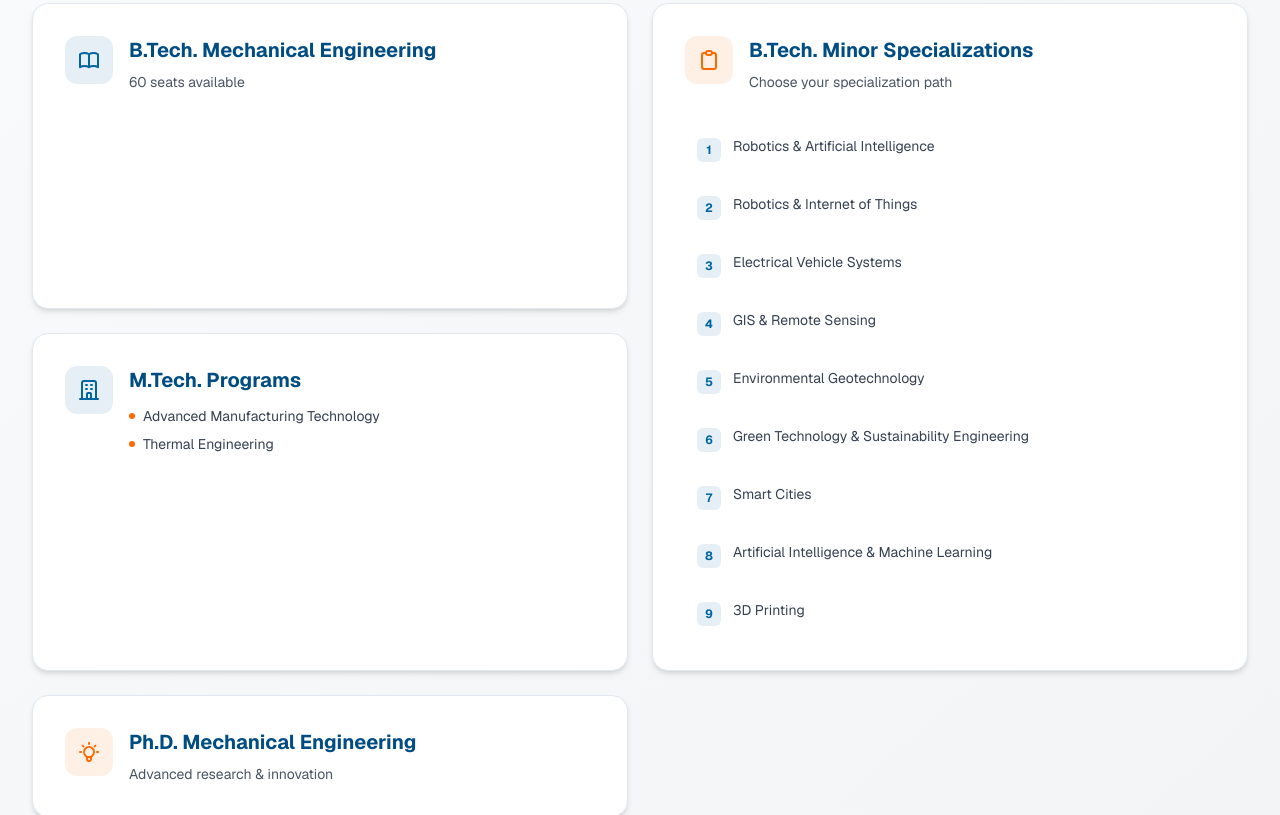
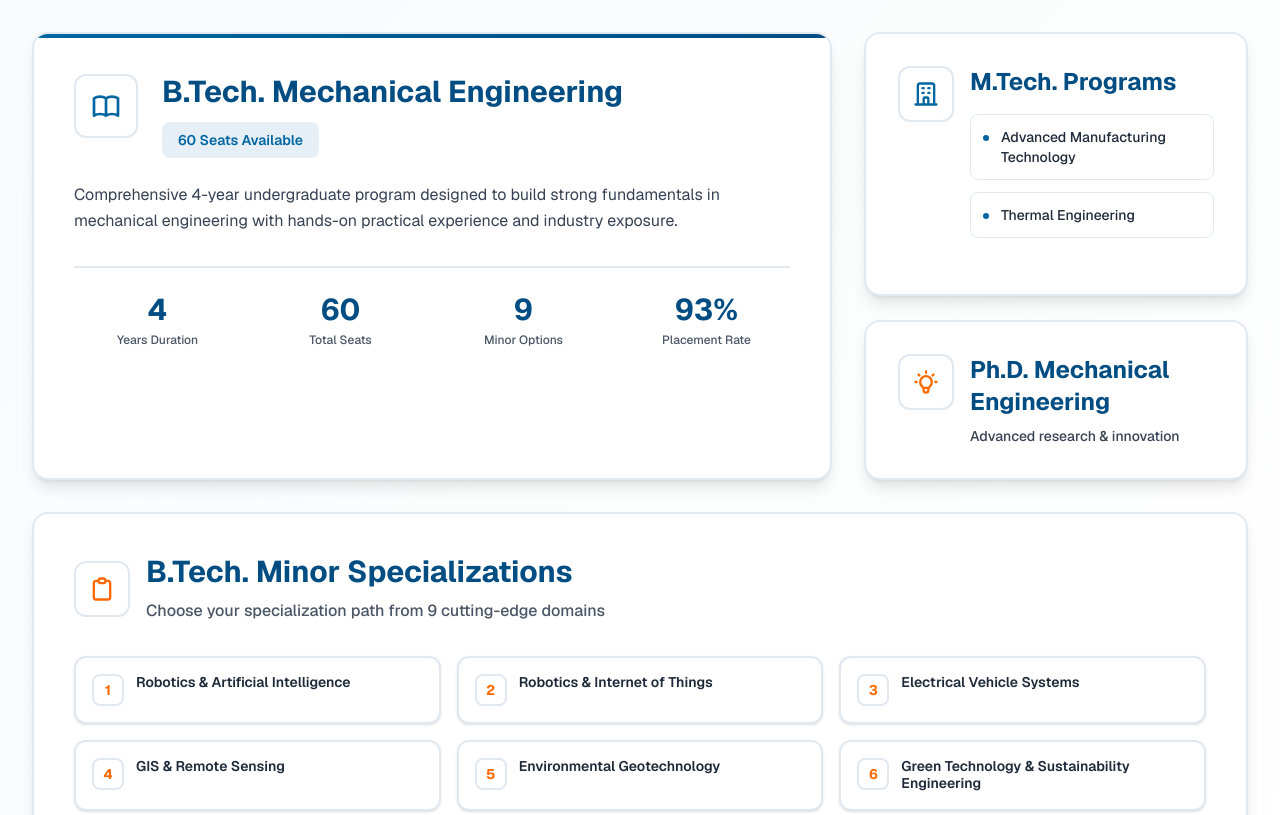
Before and after one commit to meetjaka/Mechanical, a Next.js app: page /about in a window 1280 px wide. Shown: the part 1340-2155 px from the top of the page. Built offline with nearby package versions, Linux system fonts and the light colour scheme.

Commit message:
Redesign programs section with professional border-based layout and clean design

```diff
--- a/app/about/page.js
+++ b/app/about/page.js
@@ -118,104 +118,154 @@ export default function AboutPage() {
         </div>
 
         {/* Programs Section */}
-        <div className="bg-gradient-to-br from-gray-50 to-gray-100 py-16 md:py-20">
+        <div className="bg-gradient-to-br from-gray-50 to-white py-16 md:py-20">
           <div className="max-w-7xl mx-auto px-6 lg:px-8">
-            <div className="text-center mb-12">
+            <div className="text-center mb-12 md:mb-16">
               <div className="inline-block px-4 py-2 bg-[#0066A1]/10 text-[#0066A1] rounded-md text-sm font-semibold tracking-wide mb-3">
                 Academic Programs
               </div>
-              <h2 className="text-3xl md:text-4xl font-bold text-[#004D83] mb-3">
+              <h2 className="text-3xl md:text-4xl lg:text-5xl font-bold text-[#004D83] mb-3">
                 Our <span className="text-[#0066A1]">Programs</span>
               </h2>
-              <p className="text-gray-600 max-w-2xl mx-auto">
+              <p className="text-gray-600 max-w-2xl mx-auto text-base md:text-lg">
                 The Department of Mechanical Engineering offers comprehensive programs across undergraduate, postgraduate, and doctoral levels
               </p>
             </div>
 
-            <div className="grid md:grid-cols-2 gap-6">
-              {/* B.Tech Program */}
-              <div className="bg-white p-6 md:p-8 rounded-2xl shadow-md hover:shadow-xl transition-shadow duration-300 border border-gray-200">
-                <div className="flex items-start gap-4">
-                  <div className="w-12 h-12 bg-[#0066A1]/10 rounded-xl flex items-center justify-center flex-shrink-0">
-                    <svg className="w-6 h-6 text-[#0066A1]" fill="none" stroke="currentColor" viewBox="0 0 24 24">
+            <div className="grid grid-cols-1 lg:grid-cols-3 gap-6 lg:gap-8">
+              {/* B.Tech Program - Large Featured Card */}
+              <div className="lg:col-span-2 group relative bg-white rounded-2xl shadow-lg hover:shadow-2xl transition-all duration-500 overflow-hidden border-2 border-[#0066A1] transform hover:-translate-y-1">
+                <div className="absolute top-0 left-0 right-0 h-1 bg-gradient-to-r from-[#0066A1] to-[#004D83]"></div>
+
+                <div className="p-8 md:p-10">
+                  <div className="flex items-start gap-6 mb-6">
+                    <div className="w-16 h-16 border-2 border-[#0066A1] rounded-xl flex items-center justify-center flex-shrink-0 group-hover:scale-105 transition-all duration-300">
+                      <svg className="w-8 h-8 text-[#0066A1]" fill="none" stroke="currentColor" viewBox="0 0 24 24">
                         <path strokeLinecap="round" strokeLinejoin="round" strokeWidth={2} d="M12 6.253v13m0-13C10.832 5.477 9.246 5 7.5 5S4.168 5.477 3 6.253v13C4.168 18.477 5.754 18 7.5 18s3.332.477 4.5 1.253m0-13C13.168 5.477 14.754 5 16.5 5c1.747 0 3.332.477 4.5 1.253v13C19.832 18.477 18.247 18 16.5 18c-1.746 0-3.332.477-4.5 1.253" />
                       </svg>
                     </div>
                     <div className="flex-1">
-                    <h3 className="text-xl font-bold text-[#004D83] mb-2">
+                      <h3 className="text-2xl md:text-3xl font-bold text-[#004D83] mb-3">
                         B.Tech. Mechanical Engineering
                       </h3>
-                    <p className="text-sm text-gray-600">60 seats available</p>
+                      <span className="inline-block text-[#0066A1] text-sm font-semibold bg-[#0066A1]/10 px-4 py-2 rounded-lg">
+                        60 Seats Available
+                      </span>
+                    </div>
+                  </div>
+
+                  <p className="text-gray-700 text-sm md:text-base leading-relaxed mb-8">
+                    Comprehensive 4-year undergraduate program designed to build strong fundamentals in mechanical engineering with hands-on practical experience and industry exposure.
+                  </p>
+
+                  {/* Key Highlights */}
+                  <div className="grid grid-cols-2 md:grid-cols-4 gap-4 pt-6 border-t-2 border-gray-100">
+                    <div className="text-center">
+                      <div className="text-3xl font-bold text-[#004D83] mb-1">4</div>
+                      <div className="text-xs text-gray-600 font-medium">Years Duration</div>
+                    </div>
+                    <div className="text-center">
+                      <div className="text-3xl font-bold text-[#004D83] mb-1">60</div>
+                      <div className="text-xs text-gray-600 font-medium">Total Seats</div>
+                    </div>
+                    <div className="text-center">
+                      <div className="text-3xl font-bold text-[#004D83] mb-1">9</div>
+                      <div className="text-xs text-gray-600 font-medium">Minor Options</div>
+                    </div>
+                    <div className="text-center">
+                      <div className="text-3xl font-bold text-[#004D83] mb-1">93%</div>
+                      <div className="text-xs text-gray-600 font-medium">Placement Rate</div>
+                    </div>
                   </div>
                 </div>
               </div>
 
-              {/* B.Tech Minor Specializations */}
-              <div className="bg-white p-6 md:p-8 rounded-2xl shadow-md hover:shadow-xl transition-shadow duration-300 border border-gray-200 md:row-span-2">
-                <div className="flex items-start gap-4 mb-4">
-                  <div className="w-12 h-12 bg-orange-500/10 rounded-xl flex items-center justify-center flex-shrink-0">
-                    <svg className="w-6 h-6 text-orange-500" fill="none" stroke="currentColor" viewBox="0 0 24 24">
-                      <path strokeLinecap="round" strokeLinejoin="round" strokeWidth={2} d="M9 5H7a2 2 0 00-2 2v12a2 2 0 002 2h10a2 2 0 002-2V7a2 2 0 00-2-2h-2M9 5a2 2 0 002 2h2a2 2 0 002-2M9 5a2 2 0 012-2h2a2 2 0 012 2" />
-                    </svg>
-                  </div>
-                  <div className="flex-1">
-                    <h3 className="text-xl font-bold text-[#004D83] mb-2">
-                      B.Tech. Minor Specializations
-                    </h3>
-                    <p className="text-sm text-gray-600 mb-4">Choose your specialization path</p>
-                  </div>
-                </div>
-                <div className="space-y-2">
-                  {btechMinors.map((minor, idx) => (
-                    <div key={idx} className="flex items-start gap-3 p-3 rounded-lg hover:bg-gray-50 transition-colors">
-                      <div className="w-6 h-6 bg-[#0066A1]/10 rounded-md flex items-center justify-center flex-shrink-0 mt-0.5">
-                        <span className="text-xs font-bold text-[#0066A1]">{idx + 1}</span>
-                      </div>
-                      <span className="text-sm text-gray-700">{minor}</span>
-                    </div>
-                  ))}
-                </div>
-              </div>
-
+              {/* M.Tech & PhD Stack */}
+              <div className="space-y-6">
                 {/* M.Tech Programs */}
-              <div className="bg-white p-6 md:p-8 rounded-2xl shadow-md hover:shadow-xl transition-shadow duration-300 border border-gray-200">
-                <div className="flex items-start gap-4">
-                  <div className="w-12 h-12 bg-[#0066A1]/10 rounded-xl flex items-center justify-center flex-shrink-0">
-                    <svg className="w-6 h-6 text-[#0066A1]" fill="none" stroke="currentColor" viewBox="0 0 24 24">
+                <div className="group bg-white rounded-2xl shadow-lg hover:shadow-xl transition-all duration-500 overflow-hidden border-2 border-gray-200 hover:border-[#0066A1] transform hover:-translate-y-1">
+                  <div className="p-6 md:p-8">
+                    <div className="flex items-start gap-4 mb-6">
+                      <div className="w-14 h-14 border-2 border-[#0066A1] rounded-xl flex items-center justify-center flex-shrink-0 group-hover:scale-105 transition-all duration-300">
+                        <svg className="w-7 h-7 text-[#0066A1]" fill="none" stroke="currentColor" viewBox="0 0 24 24">
                           <path strokeLinecap="round" strokeLinejoin="round" strokeWidth={2} d="M19 21V5a2 2 0 00-2-2H7a2 2 0 00-2 2v16m14 0h2m-2 0h-5m-9 0H3m2 0h5M9 7h1m-1 4h1m4-4h1m-1 4h1m-5 10v-5a1 1 0 011-1h2a1 1 0 011 1v5m-4 0h4" />
                         </svg>
                       </div>
                       <div className="flex-1">
-                    <h3 className="text-xl font-bold text-[#004D83] mb-3">
+                        <h3 className="text-xl md:text-2xl font-bold text-[#004D83] mb-4 group-hover:text-[#0066A1] transition-colors duration-300">
                           M.Tech. Programs
                         </h3>
-                    <ul className="space-y-2">
-                      <li className="flex items-center gap-2 text-gray-700">
-                        <div className="w-1.5 h-1.5 bg-orange-500 rounded-full"></div>
-                        <span className="text-sm">Advanced Manufacturing Technology</span>
-                      </li>
-                      <li className="flex items-center gap-2 text-gray-700">
-                        <div className="w-1.5 h-1.5 bg-orange-500 rounded-full"></div>
-                        <span className="text-sm">Thermal Engineering</span>
-                      </li>
-                    </ul>
+                        <div className="space-y-3">
+                          <div className="flex items-start gap-3 p-3 rounded-lg border border-gray-200 hover:border-[#0066A1] hover:bg-[#0066A1]/5 transition-all duration-300">
+                            <div className="w-1.5 h-1.5 bg-[#0066A1] rounded-full mt-2 flex-shrink-0"></div>
+                            <span className="text-sm font-medium text-gray-800">Advanced Manufacturing Technology</span>
+                          </div>
+                          <div className="flex items-start gap-3 p-3 rounded-lg border border-gray-200 hover:border-[#0066A1] hover:bg-[#0066A1]/5 transition-all duration-300">
+                            <div className="w-1.5 h-1.5 bg-[#0066A1] rounded-full mt-2 flex-shrink-0"></div>
+                            <span className="text-sm font-medium text-gray-800">Thermal Engineering</span>
+                          </div>
+                        </div>
+                      </div>
                     </div>
                   </div>
                 </div>
 
                 {/* Ph.D. Program */}
-              <div className="bg-white p-6 md:p-8 rounded-2xl shadow-md hover:shadow-xl transition-shadow duration-300 border border-gray-200">
+                <div className="group bg-white rounded-2xl shadow-lg hover:shadow-xl transition-all duration-500 overflow-hidden border-2 border-orange-500 transform hover:-translate-y-1">
+                  <div className="absolute top-0 left-0 right-0 h-1 bg-gradient-to-r from-orange-500 to-orange-600"></div>
+
+                  <div className="p-6 md:p-8">
                     <div className="flex items-start gap-4">
-                  <div className="w-12 h-12 bg-orange-500/10 rounded-xl flex items-center justify-center flex-shrink-0">
-                    <svg className="w-6 h-6 text-orange-500" fill="none" stroke="currentColor" viewBox="0 0 24 24">
+                      <div className="w-14 h-14 border-2 border-orange-500 rounded-xl flex items-center justify-center flex-shrink-0 group-hover:scale-105 transition-all duration-300">
+                        <svg className="w-7 h-7 text-orange-500" fill="none" stroke="currentColor" viewBox="0 0 24 24">
                           <path strokeLinecap="round" strokeLinejoin="round" strokeWidth={2} d="M9.663 17h4.673M12 3v1m6.364 1.636l-.707.707M21 12h-1M4 12H3m3.343-5.657l-.707-.707m2.828 9.9a5 5 0 117.072 0l-.548.547A3.374 3.374 0 0014 18.469V19a2 2 0 11-4 0v-.531c0-.895-.356-1.754-.988-2.386l-.548-.547z" />
                         </svg>
                       </div>
                       <div className="flex-1">
-                    <h3 className="text-xl font-bold text-[#004D83] mb-2">
+                        <h3 className="text-xl md:text-2xl font-bold text-[#004D83] mb-2">
                           Ph.D. Mechanical Engineering
                         </h3>
-                    <p className="text-sm text-gray-600">Advanced research & innovation</p>
+                        <p className="text-gray-700 text-sm font-medium">Advanced research & innovation</p>
+                      </div>
+                    </div>
+                  </div>
+                </div>
+              </div>
+
+              {/* B.Tech Minor Specializations - Full Width */}
+              <div className="lg:col-span-3 group bg-white rounded-2xl shadow-lg hover:shadow-xl transition-all duration-500 overflow-hidden border-2 border-orange-300">
+                <div className="absolute top-0 left-0 right-0 h-1 bg-gradient-to-r from-orange-500 to-orange-600"></div>
+
+                <div className="p-8 md:p-10">
+                  <div className="flex items-center gap-4 mb-8">
+                    <div className="w-14 h-14 border-2 border-orange-500 rounded-xl flex items-center justify-center flex-shrink-0">
+                      <svg className="w-7 h-7 text-orange-500" fill="none" stroke="currentColor" viewBox="0 0 24 24">
+                        <path strokeLinecap="round" strokeLinejoin="round" strokeWidth={2} d="M9 5H7a2 2 0 00-2 2v12a2 2 0 002 2h10a2 2 0 002-2V7a2 2 0 00-2-2h-2M9 5a2 2 0 002 2h2a2 2 0 002-2M9 5a2 2 0 012-2h2a2 2 0 012 2" />
+                      </svg>
+                    </div>
+                    <div className="flex-1">
+                      <h3 className="text-2xl md:text-3xl font-bold text-[#004D83] mb-2">
+                        B.Tech. Minor Specializations
+                      </h3>
+                      <p className="text-gray-600 font-medium">Choose your specialization path from 9 cutting-edge domains</p>
+                    </div>
+                  </div>
+
+                  <div className="grid grid-cols-1 sm:grid-cols-2 lg:grid-cols-3 gap-4">
+                    {btechMinors.map((minor, idx) => (
+                      <div key={idx} className="group/item bg-white rounded-xl p-4 shadow-sm border-2 border-gray-200 hover:border-orange-500 hover:shadow-md transition-all duration-300">
+                        <div className="flex items-start gap-3">
+                          <div className="w-8 h-8 border-2 border-orange-500 rounded-lg flex items-center justify-center flex-shrink-0">
+                            <span className="text-orange-500 font-bold text-sm">{idx + 1}</span>
+                          </div>
+                          <div className="flex-1 min-w-0">
+                            <div className="text-sm font-semibold text-gray-800 group-hover/item:text-orange-600 transition-colors duration-300 leading-tight">
+                              {minor}
+                            </div>
+                          </div>
+                        </div>
+                      </div>
+                    ))}
                   </div>
                 </div>
               </div>
```
Lines whose indentation alone changed are shown as unchanged.
